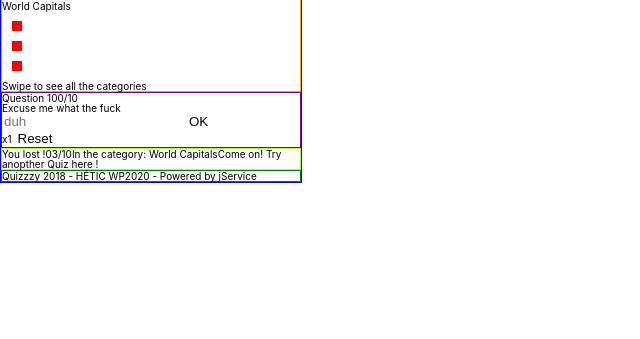
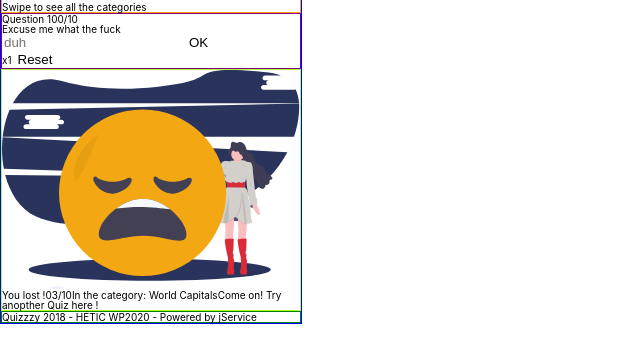
Before and after one commit to maximecharpentier/quizzzy, a React (Create React App) app: page / in a window 1280 px wide. Shown: the part 380-719 px from the top of the page, without its empty margins (0-640 px from the left). Built offline with nearby package versions, Linux system fonts and the light colour scheme; a web font is replaced by a local one.

Commit message:
✨ add ResultTile component

```diff
--- a/src/CategoryTile.js
+++ b/src/CategoryTile.js
@@ -1,8 +1,9 @@
 import React, { Component, Fragment } from 'react';
-import bridge from './assets/imgs/bridge.svg';
-import dusk from './assets/imgs/dusk.svg';
-import cape from './assets/imgs/cape.svg';
+import brandSVG from './assets/imgs/brand.svg';
+import capitalSVG from './assets/imgs/capital.svg';
+import moviesSVG from './assets/imgs/movies.svg';
 
+const SVGs = [brandSVG, capitalSVG, moviesSVG];
 class CategoryTile extends Component {
     constructor(props) {
         super(props);
@@ -17,7 +18,7 @@
     }
     render() {
         let CategoryName = this.props.data.categories[this.state.bite].name;
-        let CategoryUrl = this.props.data.categories[this.state.bite].url;
+        let CategoryUrl = SVGs[this.state.bite];
         return (
             <section className='CategoryTile' onClick={this.onClick}>
                 <h2>{this.props.data.category.title}</h2>
--- a/src/ResultTile.js
+++ b/src/ResultTile.js
@@ -1,10 +1,12 @@
 import React, { Component } from 'react';
+import winSVG from './assets/imgs/winner.svg';
+import looseSVG from './assets/imgs/looser.svg';
 
 class ResultTile extends Component {
     render() {
        return (
             <section className="ResultTile">
-                <img src="" alt="" className="ResultTile__visual"/>
+                <img src={looseSVG} alt="" className="ResultTile__visual"/>
                 <span className="ResultTile__message">You lost !</span>
                 <span className="ResultTile__points">03/10</span>
                 <span className="ResultTile__category">In the category: World Capitals</span>
```
